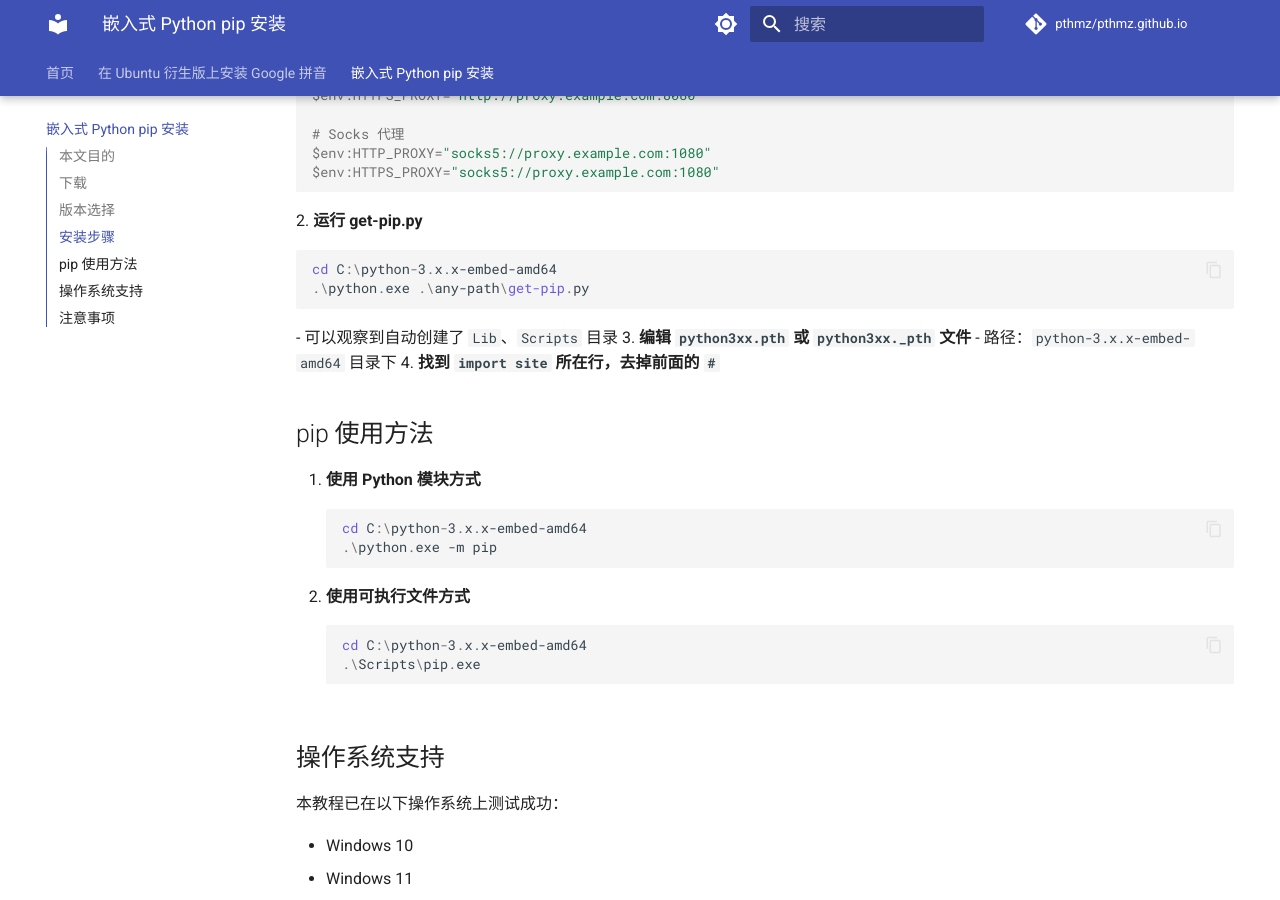
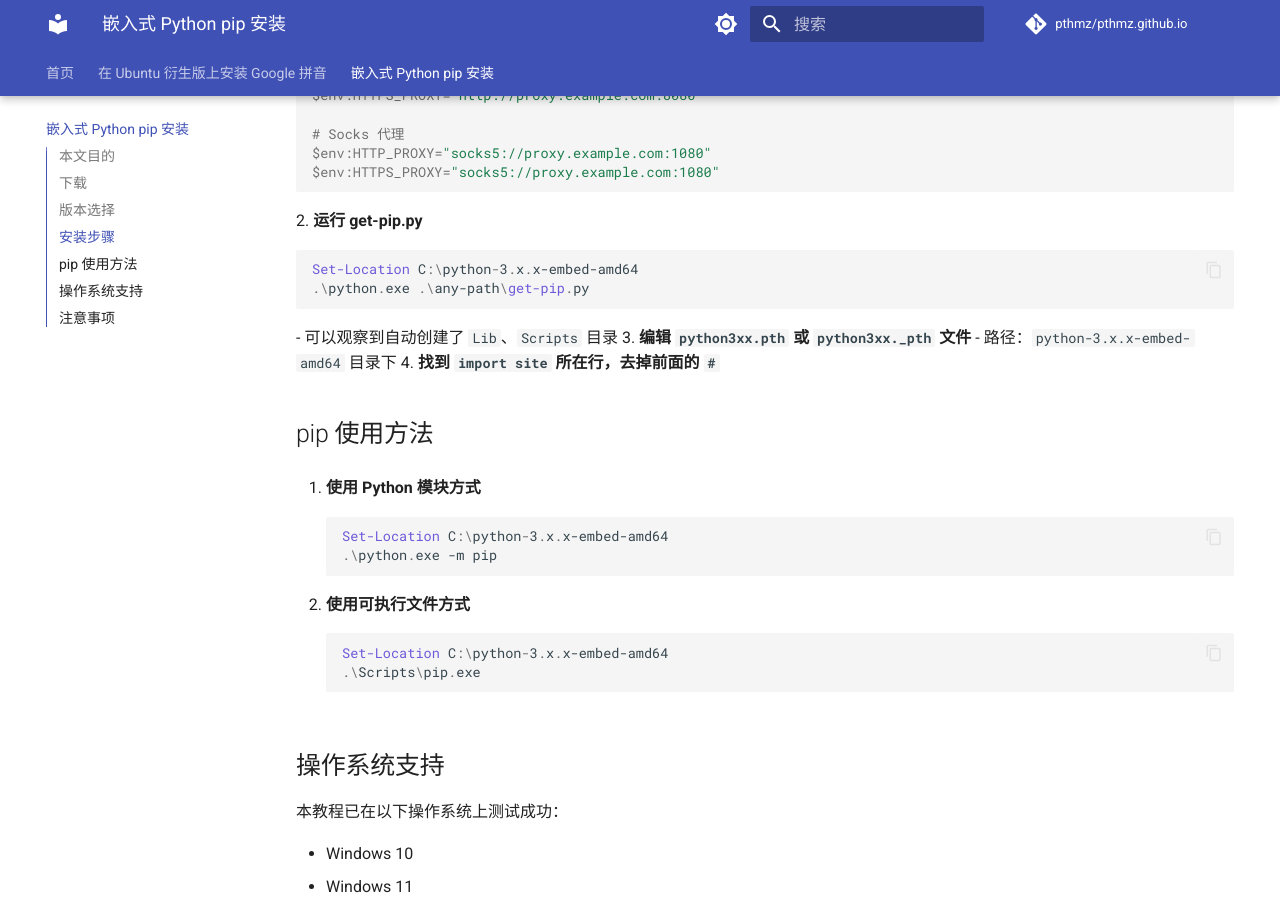
Before and after one commit to pthmz/pthmz.github.io, an MkDocs documentation site: the page built from docs/blog/embed-python-pip-installation-windows.md, in a window 1280 px wide and 900 px high, scrolled down 1253 px. Built offline with MkDocs 1.6.1 and Material for MkDocs 9.7.7, drawn with Linux system fonts in a browser that asks for light colours; comment, search, counter and statistics services are not loaded.

Commit message:
将 cd 改为 Set-Location

````diff
--- a/docs/blog/embed-python-pip-installation-windows.md
+++ b/docs/blog/embed-python-pip-installation-windows.md
@@ -46,7 +46,7 @@ categories: programming
    ```
 2. **运行 get-pip.py**
    ```powershell
-   cd C:\python-3.x.x-embed-amd64
+   Set-Location C:\python-3.x.x-embed-amd64
    .\python.exe .\any-path\get-pip.py
    ```
    - 可以观察到自动创建了 `Lib`、`Scripts` 目录
@@ -58,12 +58,13 @@ categories: programming
 
 1. **使用 Python 模块方式**
    ```powershell
-   cd C:\python-3.x.x-embed-amd64
+   Set-Location C:\python-3.x.x-embed-amd64
    .\python.exe -m pip
    ```
+
 2. **使用可执行文件方式**
    ```powershell
-   cd C:\python-3.x.x-embed-amd64
+   Set-Location C:\python-3.x.x-embed-amd64
    .\Scripts\pip.exe
    ```
 
````
